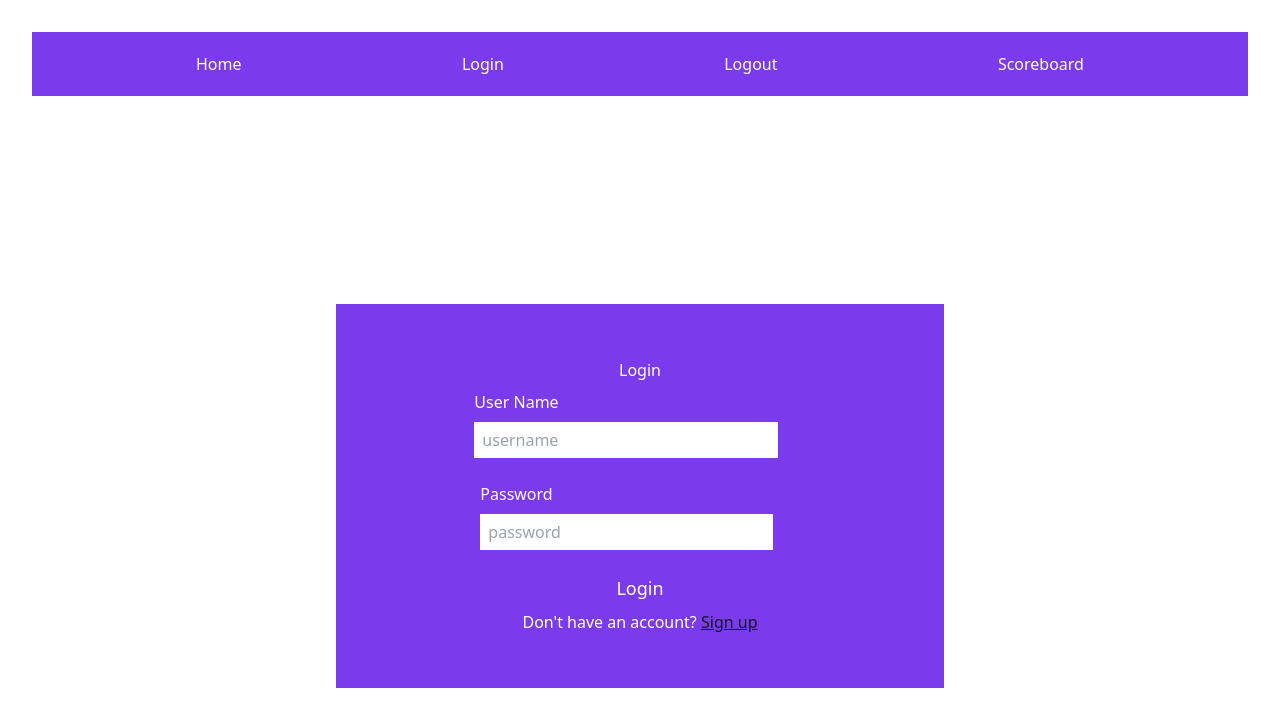
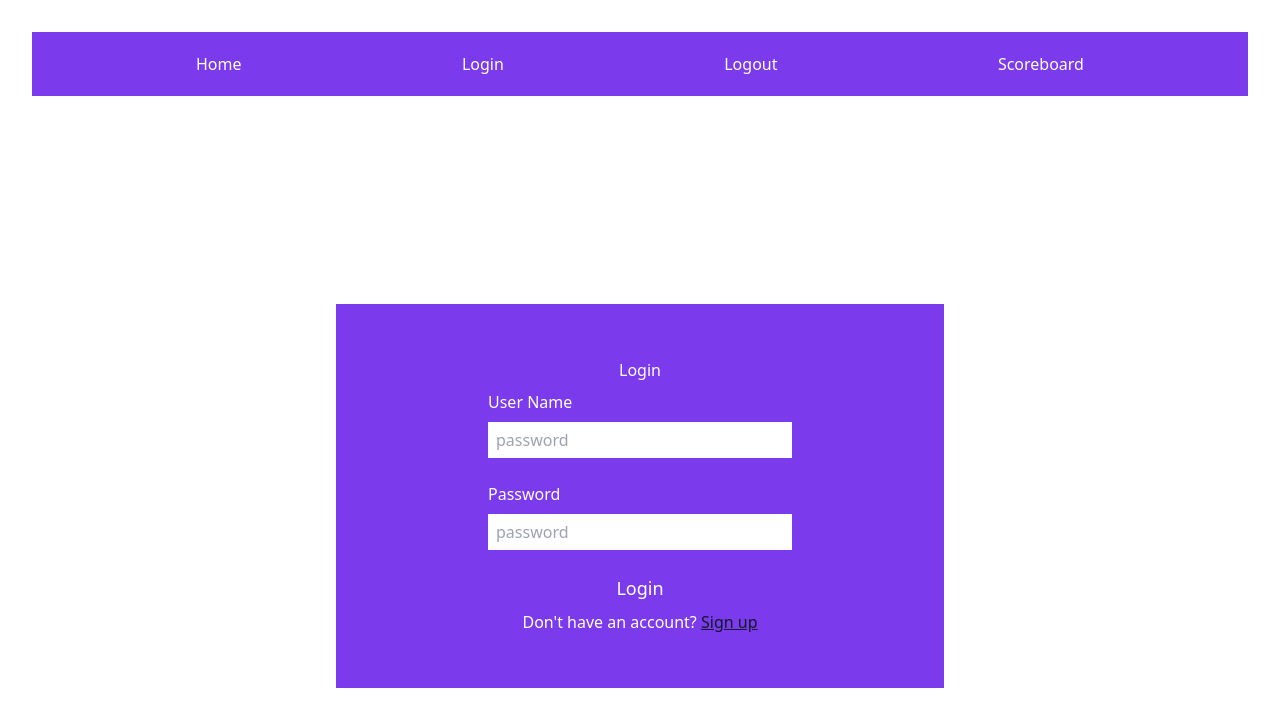
Before and after one commit to THEO-184/GUESS_ARTSIST_CLIENT, a React (Vite) app: page /login in a window 1280 px wide. Shown: the top 726 px of the page. Built offline with nearby package versions, Linux system fonts and the light colour scheme.

Commit message:
InputElement component

```diff
--- a/src/components/Form.tsx
+++ b/src/components/Form.tsx
@@ -1,5 +1,6 @@
 import React from "react";
 import { Link } from "react-router-dom";
+import InputElement from "./InputElement";
 interface Props {
 	username: string;
 	password: string;
@@ -14,32 +15,30 @@ const Form = (props: Props) => {
 	const { username, password, setName, setPassword, onSubmit, loading, title } =
 		props;
 
+	const handleUserNameInput = (e: React.ChangeEvent<HTMLInputElement>) => {
+		setName(e.target.value);
+		console.log("name", e.target.value);
+	};
+	const handlePasswordInput = (e: React.ChangeEvent<HTMLInputElement>) => {
+		setPassword(e.target.value);
+	};
+
 	return (
-		<form className="w-1/2 h-96 bg-violet-600  text-white m-auto flex items-center justify-center flex-col text-left">
+		<form className="w-11/12 sm:w-1/2 h-96 bg-violet-600  text-white m-auto flex items-center justify-center flex-col text-left">
 			<h3>{loading && "loading..."}</h3>
 			<h3>{title}</h3>
-			<label htmlFor="username" className="my-2">
-				<span>User Name</span>
-				<input
-					type="text"
-					placeholder="username"
-					value={username}
-					onChange={(e) => setName(e.target.value)}
-					name="username"
-					className="w-11/12 h-9 p-2 my-2 text-slate-700"
-				/>
-			</label>
-			<label htmlFor="password" className="my-2">
-				<span>Password</span>
-				<input
-					type="text"
-					value={password}
-					onChange={(e) => setPassword(e.target.value)}
-					placeholder="password"
-					name="password"
-					className="w-11/12 h-9 p-2 my-2 text-slate-700"
-				/>
-			</label>
+
+			<InputElement
+				onChange={handleUserNameInput}
+				title={"User Name"}
+				value={username}
+			/>
+			<InputElement
+				onChange={handlePasswordInput}
+				title={"Password"}
+				value={password}
+			/>
+
 			<button onClick={onSubmit} className="text-white text-lg m-2">
 				{window.location.pathname === "/login" ? "Login" : "sign up"}
 			</button>
--- /dev/null
+++ b/src/components/InputElement.tsx
@@ -0,0 +1,28 @@
+import React from "react";
+
+interface Props {
+	value: string;
+	title: string;
+	onChange(e: React.ChangeEvent<HTMLInputElement>): void;
+}
+
+const InputElement = ({ value, onChange, title }: Props) => {
+	return (
+		<label
+			htmlFor="password"
+			className="my-2 flex flex-col  justify-center sm:w-1/2"
+		>
+			<span>{title}</span>
+			<input
+				type="text"
+				value={value}
+				onChange={onChange}
+				placeholder="password"
+				name="password"
+				className="w-[200px] sm:w-full h-9 p-2 my-2 text-slate-700"
+			/>
+		</label>
+	);
+};
+
+export default InputElement;
```
